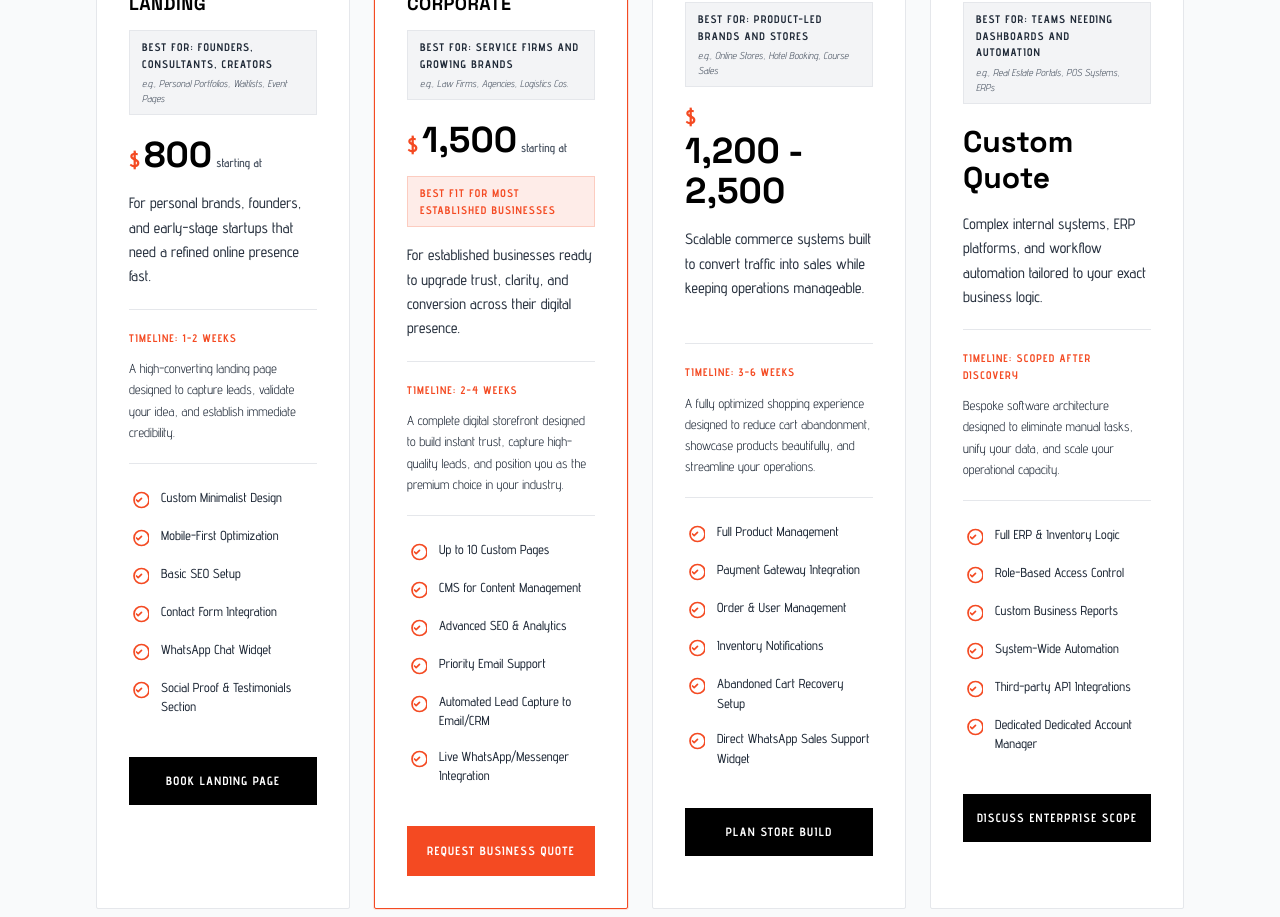
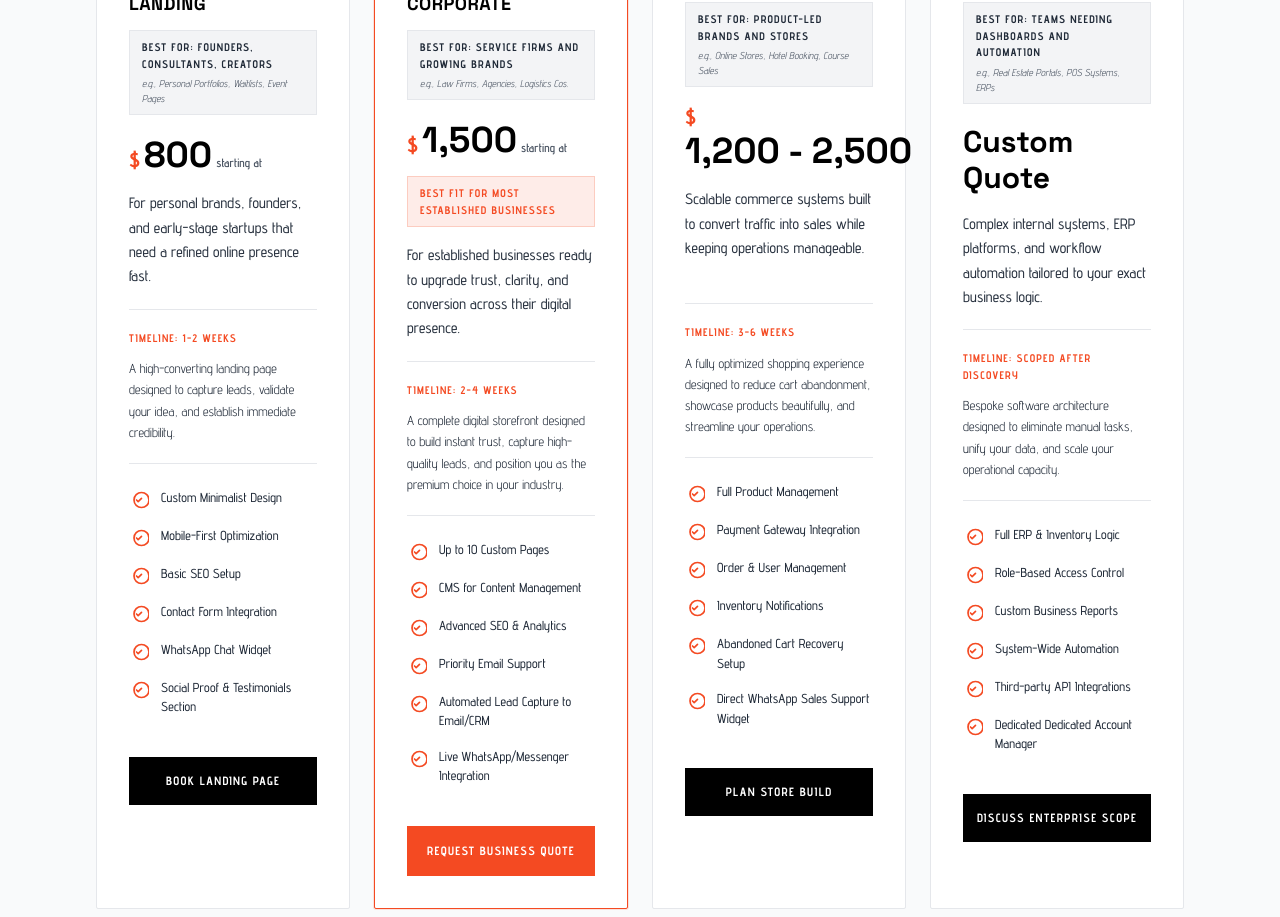
Before and after one commit to lamiodi/buildwithlami, a React (Vite) app in the folder frontend/: page /services in a window 1280 px wide. Shown: the part 6080-6997 px from the top of the page. Built offline with nearby package versions, Linux system fonts and the light colour scheme; no server answers.

Commit message:
feat: add dynamic Pricing component with location-based currency detection

```diff
--- a/frontend/src/components/Pricing.jsx
+++ b/frontend/src/components/Pricing.jsx
@@ -254,12 +254,12 @@ const Pricing = () => {
                 ) : pricingData[currency].tiers[index].isRange ? (
                   <>
                     <span className="text-xl font-bold text-accent leading-none">{pricingData[currency].symbol}</span>
-                    <span className="text-3xl xl:text-4xl font-heading font-bold text-black dark:text-white leading-none">{tier.price}</span>
+                    <span className="text-3xl xl:text-4xl font-heading font-bold text-black dark:text-white leading-none whitespace-nowrap">{tier.price}</span>
                   </>
                 ) : (
                   <>
                     <span className="text-xl font-bold text-accent leading-none">{pricingData[currency].symbol}</span>
-                    <span className="text-3xl xl:text-4xl font-heading font-bold text-black dark:text-white leading-none">{tier.price}</span>
+                    <span className="text-3xl xl:text-4xl font-heading font-bold text-black dark:text-white leading-none whitespace-nowrap">{tier.price}</span>
                     <span className="text-xs text-gray-600 dark:text-gray-300 font-semibold mb-1">{pricingData[currency].suffix}</span>
                   </>
                 )}
```
